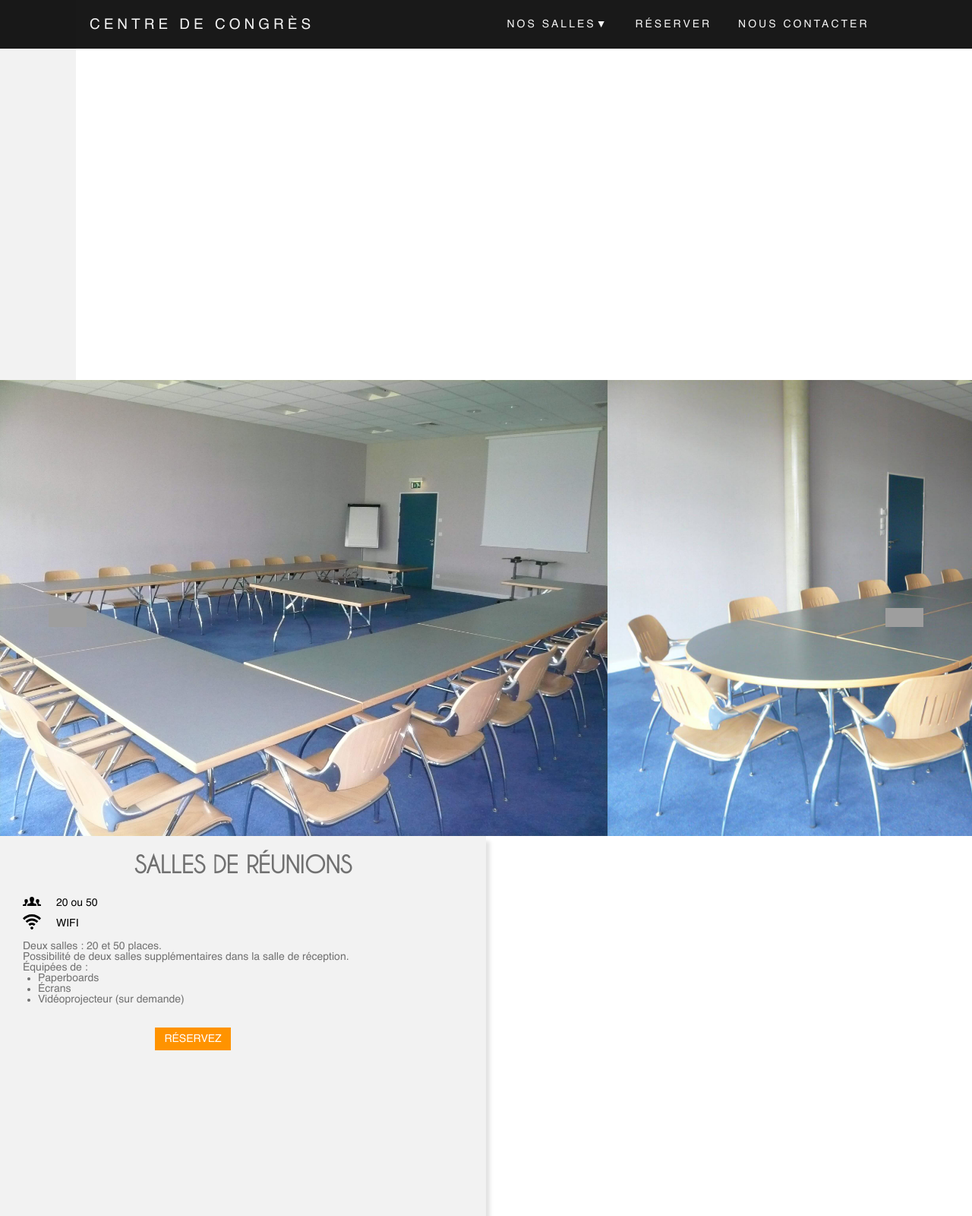
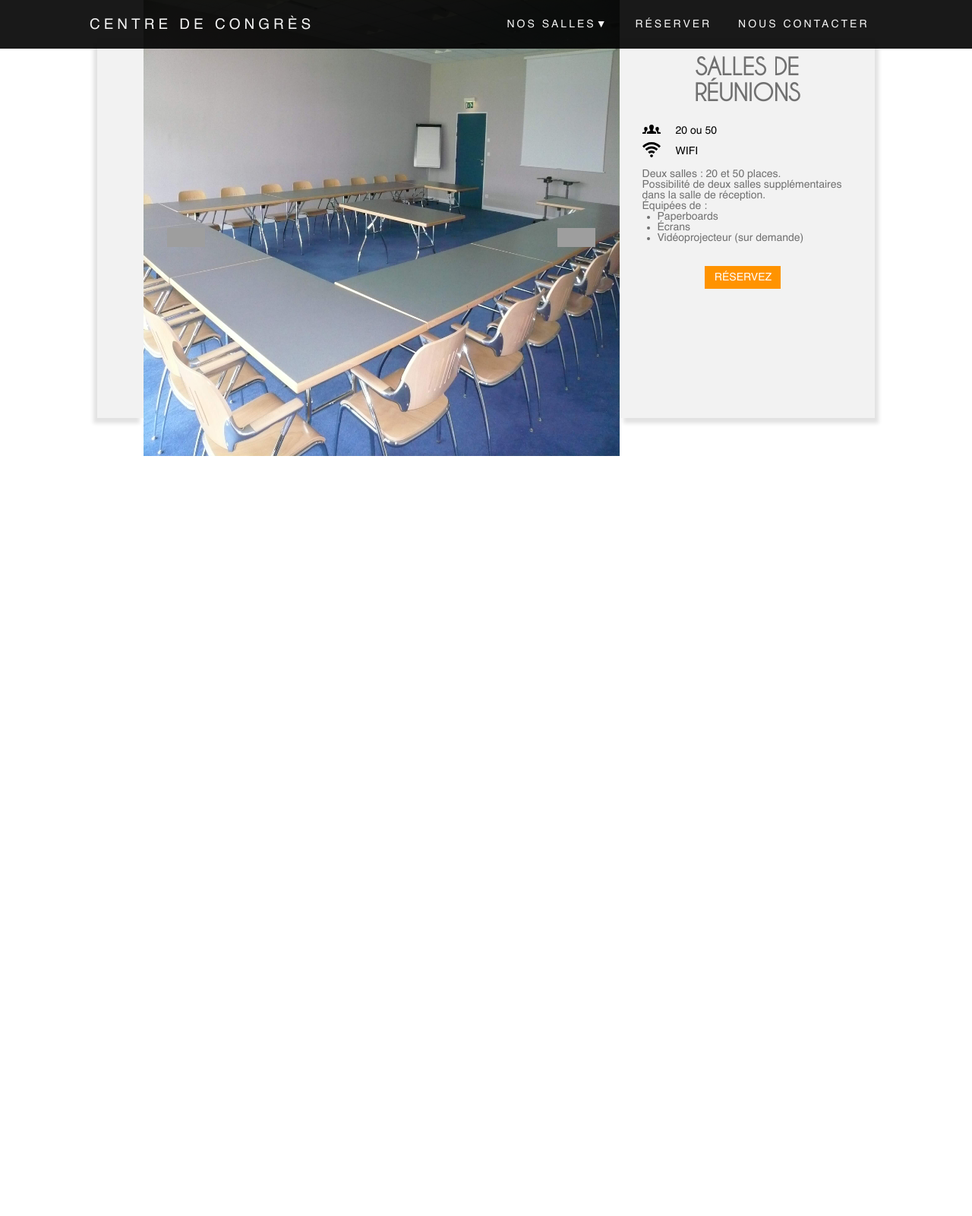
Before and after one commit to PESauvage/Project-Issoudun, a PHP site: page /pages/SalleDeReunion.html in a window 1280 px wide. Shown: the whole page at 76% size. After the commit the page ends 600 px from the top, so only its background shows below. Run offline with PHP 8.4, Linux system fonts and the light colour scheme; grey boxes are pictures that could not be loaded.

Commit message:
FIXED MY PAGE

```diff
--- a/styles/template.css
+++ b/styles/template.css
@@ -1,5 +1,8 @@
 .container{
     align-items: center;
+    margin: 0 auto;
+    width: 1024px;
+    display: flex;
 }
 
 h2{
```
